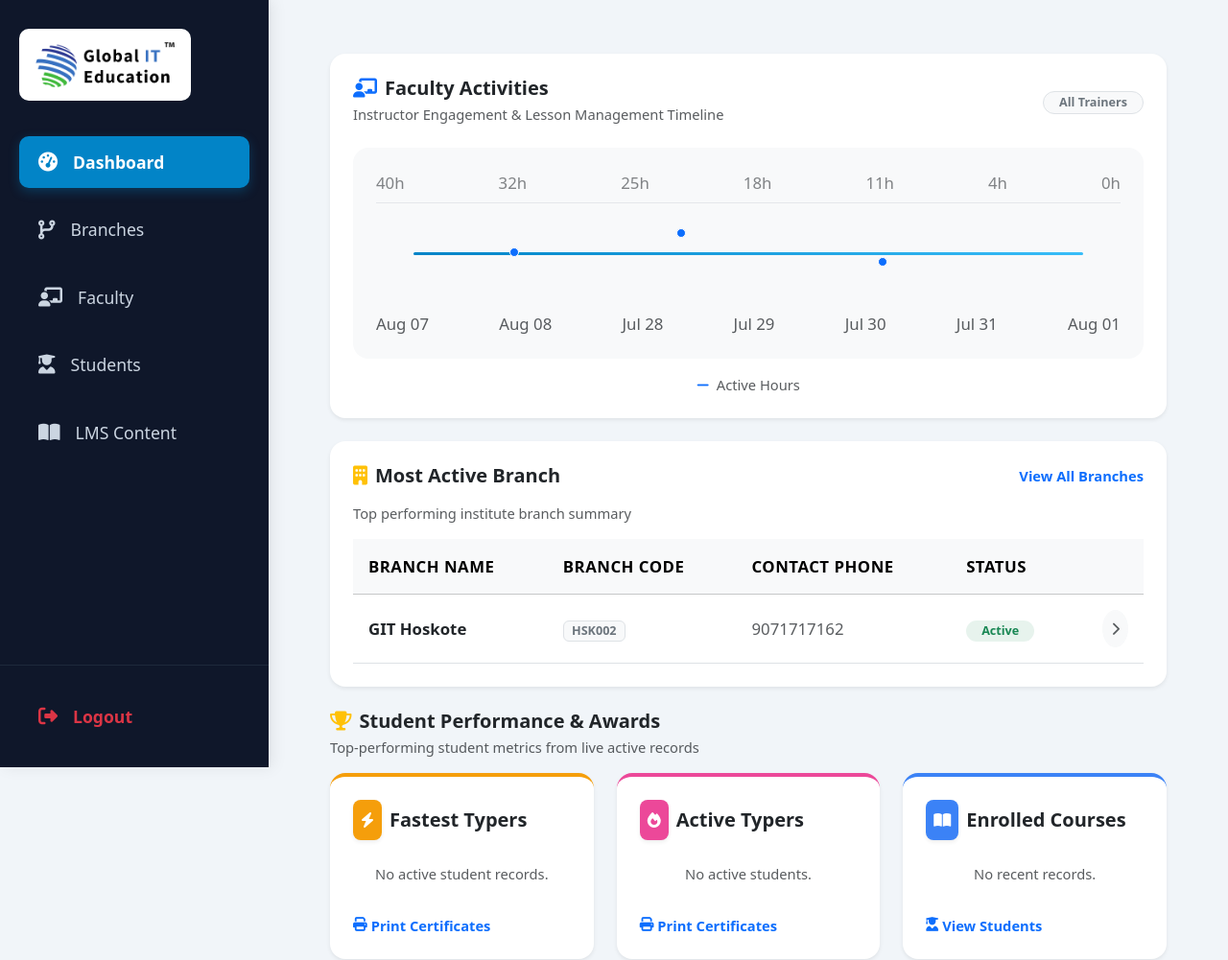
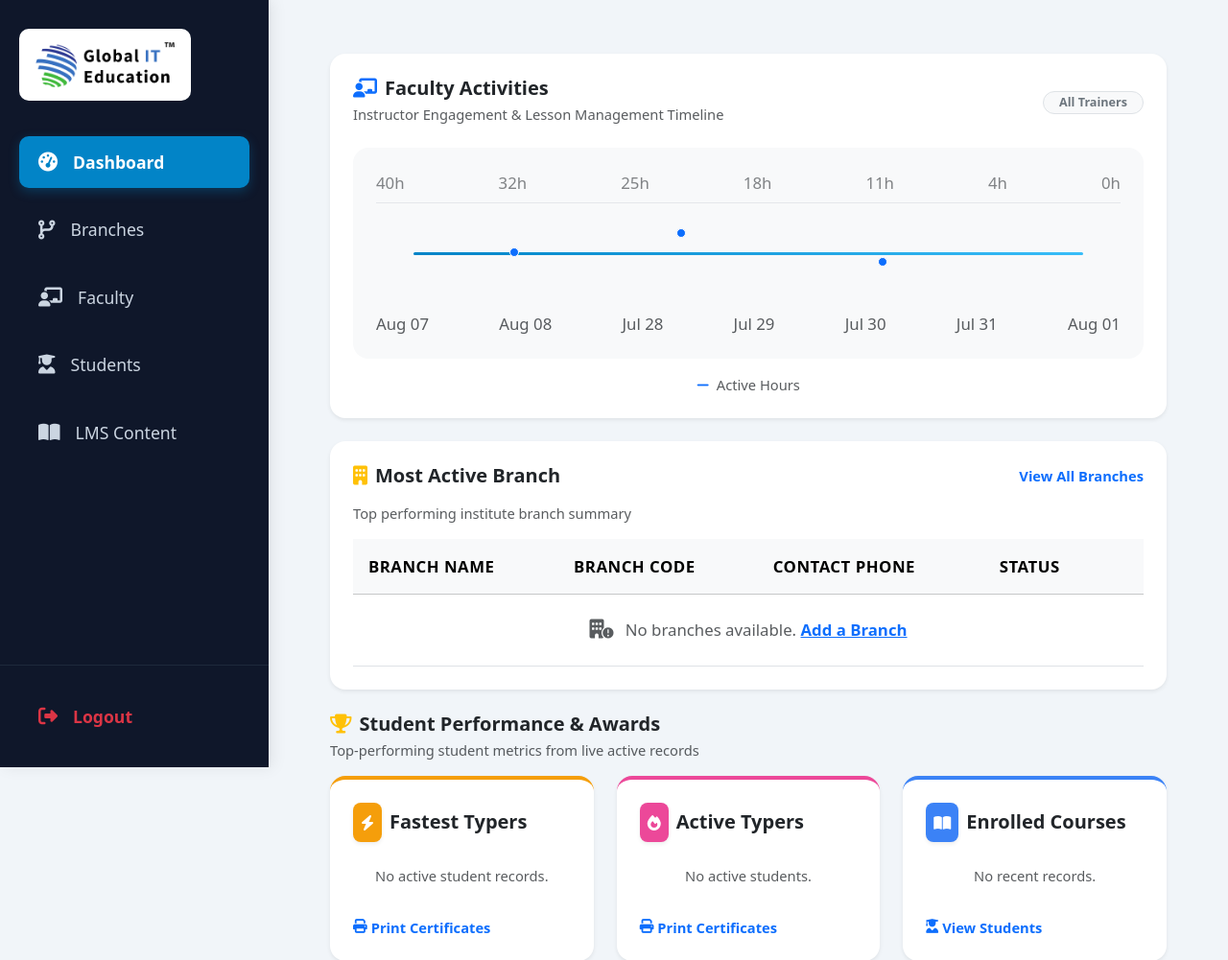
Before and after one commit to kavyanjaliyash/gittypingsoftware, a Flask app: page /admin/dashboard in a window 1280 px wide. Shown: the top 1001 px of the page at 96% size. Run offline with Flask 3, Linux system fonts and the light colour scheme.

Commit message:
feat: implement admin dashboard and branch management CRUD templates and blueprint

```diff
--- a/blueprints/admin.py
+++ b/blueprints/admin.py
@@ -9,9 +9,13 @@ admin_bp = Blueprint("admin", __name__, url_prefix="/admin")
 def dashboard():
     # Query all active students from the database
     all_students = Student.query.all()
+    all_branches = Branch.query.all()
 
-    # Pass students to the dashboard template
-    return render_template("admin/dashboard.html", students=all_students)
+    # Sort branches by number of students enrolled (most active first)
+    sorted_branches = sorted(all_branches, key=lambda b: len(b.students), reverse=True) if all_branches else []
+
+    # Pass students and branches to the dashboard template
+    return render_template("admin/dashboard.html", students=all_students, branches=sorted_branches)
 
 # --- BRANCH MANAGEMENT ---
 @admin_bp.route("/branches", methods=["GET", "POST"])
@@ -35,12 +39,13 @@ def branches():
 @admin_bp.route("/branch/update/<int:branch_id>", methods=["POST"])
 def update_branch(branch_id):
     branch = Branch.query.get_or_404(branch_id)
-    branch.branch_name = request.form["branch_name"]
-    branch.branch_code = request.form["branch_code"]
-    branch.phone = request.form["phone"]
-    branch.email = request.form["email"]
-    branch.status = request.form["status"]
+    branch.branch_name = request.form.get("branch_name") or request.form.get("name")
+    branch.branch_code = request.form.get("branch_code") or request.form.get("code")
+    branch.phone = request.form.get("phone")
+    branch.email = request.form.get("email")
+    branch.status = request.form.get("status", "Active")
     db.session.commit()
+    flash("Branch updated successfully!", "success")
     return redirect(url_for("admin.branches"))
 
 @admin_bp.route("/branch/delete/<int:branch_id>", methods=["POST"])
--- a/templates/admin/dashboard.html
+++ b/templates/admin/dashboard.html
@@ -64,17 +64,34 @@
                         </tr>
                     </thead>
                     <tbody>
+                        {% if branches and branches|length > 0 %}
+                            {% for branch in branches[:3] %}
                             <tr>
-                            <td class="py-3 px-3 fw-bold text-dark">GIT Hoskote</td>
-                            <td class="py-3 px-3"><span class="badge bg-light text-secondary border px-2.5 py-1 rounded-2 fw-semibold">HSK002</span></td>
-                            <td class="py-3 px-3 text-muted">9071717162</td>
-                            <td class="py-3 px-3"><span class="badge bg-success bg-opacity-10 text-success px-3 py-1.5 rounded-pill fw-semibold">Active</span></td>
+                                <td class="py-3 px-3 fw-bold text-dark">{{ branch.branch_name }}</td>
+                                <td class="py-3 px-3"><span class="badge bg-light text-secondary border px-2.5 py-1 rounded-2 fw-semibold">{{ branch.branch_code }}</span></td>
+                                <td class="py-3 px-3 text-muted">{{ branch.phone or '-' }}</td>
+                                <td class="py-3 px-3">
+                                    {% if branch.status == 'Active' %}
+                                        <span class="badge bg-success bg-opacity-10 text-success px-3 py-1.5 rounded-pill fw-semibold">Active</span>
+                                    {% else %}
+                                        <span class="badge bg-secondary bg-opacity-10 text-secondary px-3 py-1.5 rounded-pill fw-semibold">{{ branch.status or 'Inactive' }}</span>
+                                    {% endif %}
+                                </td>
                                 <td class="py-3 px-3 text-end">
-                                <a href="{{ url_for('admin.branches') }}" class="btn btn-light btn-sm rounded-circle text-muted shadow-none p-2">
+                                    <a href="{{ url_for('admin.branch_details', branch_id=branch.branch_id) }}" class="btn btn-light btn-sm rounded-circle text-muted shadow-none p-2">
                                         <i class="fa-solid fa-chevron-right"></i>
                                     </a>
                                 </td>
                             </tr>
+                            {% endfor %}
+                        {% else %}
+                            <tr>
+                                <td colspan="5" class="text-center py-4 text-muted">
+                                    <i class="fa-solid fa-building-circle-exclamation me-2 fs-5"></i>
+                                    No branches available. <a href="{{ url_for('admin.branches') }}" class="text-primary fw-semibold">Add a Branch</a>
+                                </td>
+                            </tr>
+                        {% endif %}
                     </tbody>
                 </table>
             </div>
--- a/templates/admin/faculty.html
+++ b/templates/admin/faculty.html
@@ -41,12 +41,10 @@
                             <td class="py-3 px-4 fw-bold text-primary">{{ fac.faculty_code or ('GIT' ~ '%04d' | format(f_id)) }}</td>
                             <td class="py-3 px-4 fw-bold text-dark">{{ fac.faculty_name }}</td>
                             <td class="py-3 px-4 text-muted">
-                                {% set user = User.query.get(fac.user_id) if 'User' in globals() else None %}
-                                {{ user.username if user else '-' }}
+                                {{ fac.user.username if fac.user else '-' }}
                             </td>
                             <td class="py-3 px-4">
-                                {% set b = Branch.query.get(fac.branch_id) if fac.branch_id else None %}
-                                {{ b.branch_name if b else '-' }}
+                                {{ fac.branch.branch_name if fac.branch else '-' }}
                             </td>
                             <td class="py-3 px-4 text-muted">{{ fac.mobile or '-' }}</td>
                             <td class="py-3 px-4 text-muted">{{ fac.email or '-' }}</td>
--- a/templates/admin/students.html
+++ b/templates/admin/students.html
@@ -41,7 +41,7 @@
                             <td class="py-3 px-4"><span class="badge bg-light text-secondary border px-2.5 py-1.5 rounded-2 fw-semibold">{{ student.registration_no }}</span></td>
                             <td class="py-3 px-4 fw-bold text-dark">{{ student.student_name }}</td>
                             <td class="py-3 px-4 text-primary fw-semibold">{{ student.user.username if student.user else '-' }}</td>
-                            <td class="py-3 px-4 text-muted">{{ student.branch.branch_name if student.branch else 'GIT Hoskote' }}</td>
+                            <td class="py-3 px-4 text-muted">{{ student.branch.branch_name if student.branch else '-' }}</td>
                             <td class="py-3 px-4">
                                 <span class="badge bg-primary bg-opacity-10 text-primary px-2.5 py-1 rounded-2 me-1 fw-semibold">{{ student.course or 'English & Kannada Typing' }}</span>
                             </td>
```
Also changed, not shown: templates/admin/branches.html (+43 -0 lines). Lines whose indentation alone changed are shown as unchanged.
